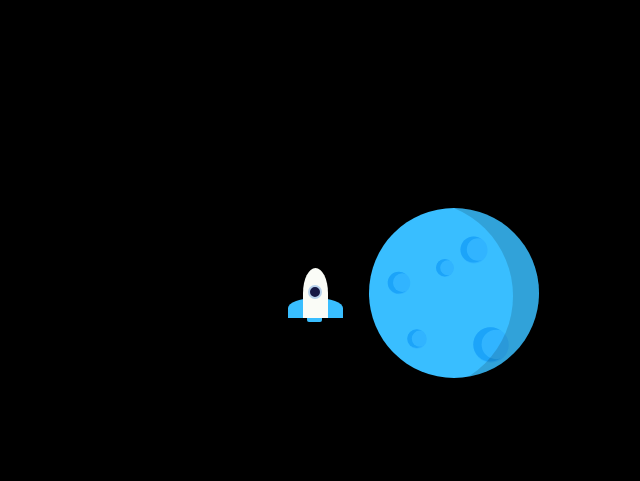
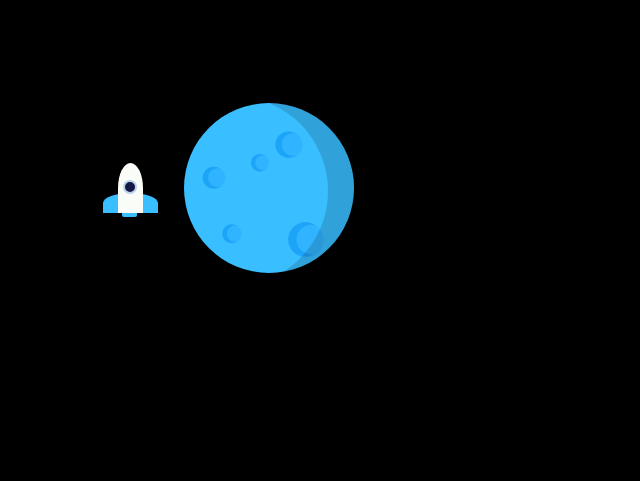
Before and after one commit to farazwho/rocket, a plain HTML site: page index.html in a window 1280 px wide. Shown: the part 212-693 px from the top of the page, without its empty margins (371-1011 px from the left). Drawn offline with Linux system fonts and the light colour scheme.

Commit message:
Update style.css

```diff
--- a/style.css
+++ b/style.css
@@ -7,8 +7,10 @@ body {
   width: 370px;
   position: absolute;
   margin: auto;
-  top:40%;
-  left:50%;
+  top: 0;
+  left: 0;
+  right: 0;
+  bottom: 0;
   transform: scale(1);
 }
 
```
